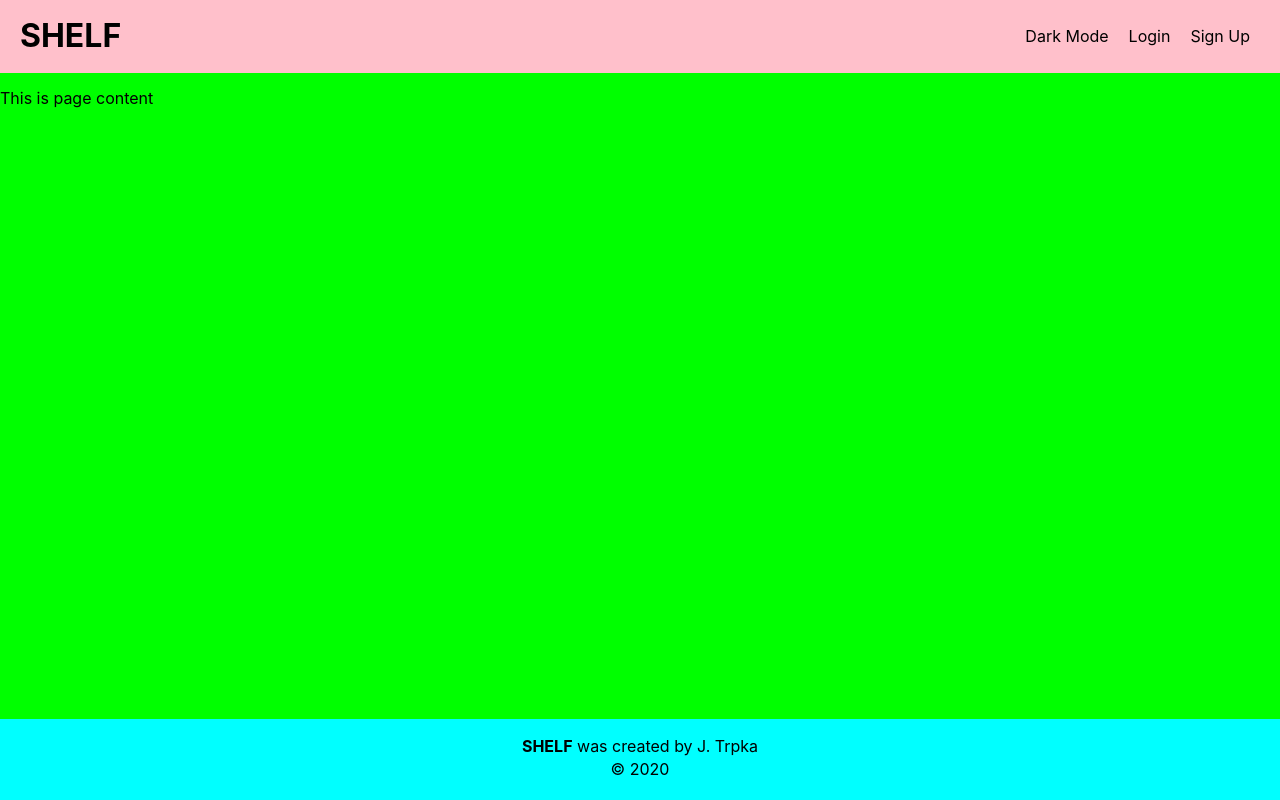
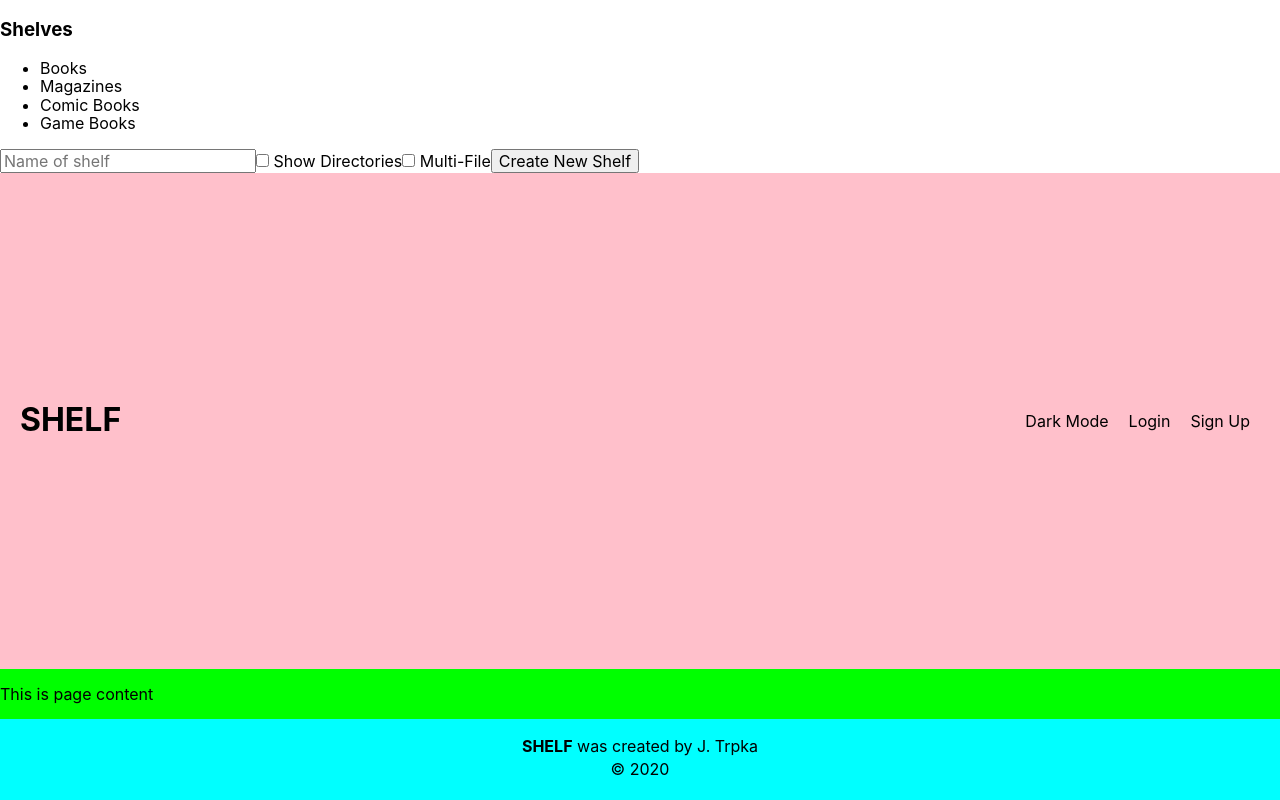
Before and after one commit to jtrpka0912/intranet.bookshelf.react, a React (Create React App) app: page / in a window 1280 px wide. Built offline with nearby package versions, Linux system fonts and the light colour scheme.

Commit message:
Created markup for the sliding sidebar.

```diff
--- a/src/components/layout/page/Page.scss
+++ b/src/components/layout/page/Page.scss
@@ -1,6 +1,7 @@
 .shelf {
     &-page {
         &-wrapper {
+            position: relative;
             display: grid;
             grid-template-rows: [page-header]auto [page-content]1fr [page-footer]auto;
             height: 100vh; // This will make the wrapper full height
--- a/src/components/layout/page/Page.tsx
+++ b/src/components/layout/page/Page.tsx
@@ -3,6 +3,35 @@ import React from 'react';
 
 // Styles
 import './Page.scss';
+
+const PageSidebar: React.FunctionComponent = () => {
+    return (
+        <aside className="shelf-page-sidebar">
+            <section className="shelf-page-sidebar-shelves">
+                <h3>Shelves</h3>
+                <ul>
+                    <li>Books</li>
+                    <li>Magazines</li>
+                    <li>Comic Books</li>
+                    <li>Game Books</li>
+                </ul>
+            </section>
+
+            <section className="shelf-page-sidebar-shelf-form">
+                <label>
+                    <input type="text" placeholder="Name of shelf" />
+                </label>
+
+                <label>
+                    <input type="checkbox" /> Show Directories
+                    <input type="checkbox" /> Multi-File
+                </label>
+
+                <input type="submit" value="Create New Shelf" />
+            </section>
+        </aside>
+    );
+}
 
 /**
  * @function PageHeader
@@ -56,6 +85,7 @@ const PageFooter: React.FunctionComponent = () => {
 const Page: React.FunctionComponent = (props) => {
     return (
         <main className="shelf-page-wrapper">
+            <PageSidebar />
             <PageHeader />
             <div className="shelf-page-content">
                 { props.children }
```
